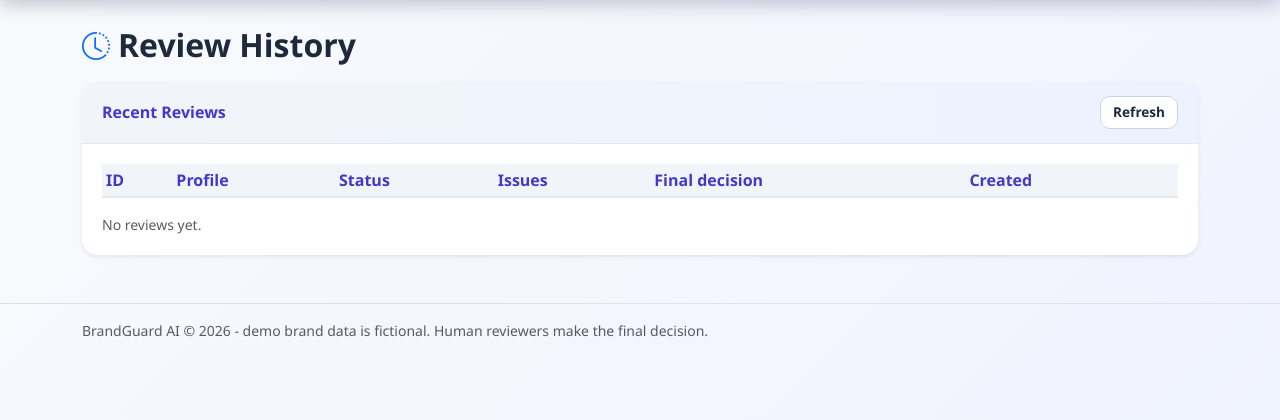
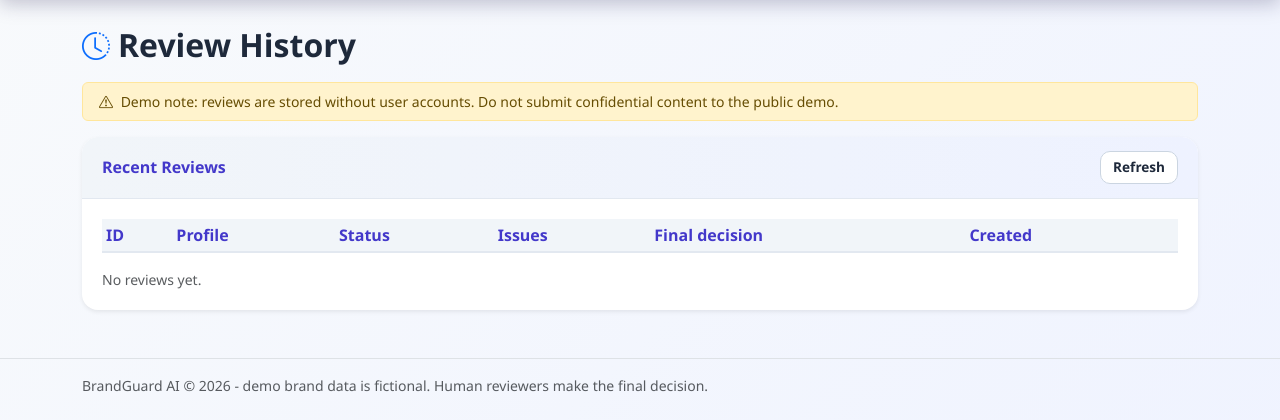
Before and after one commit to akshita-97/brandguard-ai, a Flask app: page /history in a window 1280 px wide. Shown: the part 64-484 px from the top of the page. Run offline with Flask 3, Linux system fonts and the light colour scheme; data comes from the database, SQL or seed files in the repository; data that the repository does not hold is empty.

Commit message:
Add privacy note to history page

```diff
--- a/FlaskWebProject1/templates/history.html
+++ b/FlaskWebProject1/templates/history.html
@@ -4,6 +4,10 @@
 <div class="d-flex align-items-center mb-3">
   <i class="bi bi-clock-history fs-3 text-primary me-2"></i>
   <h2 class="mb-0 fw-bold">Review History</h2>
+</div>
+<div class="alert alert-warning small py-2" role="alert">
+  <i class="bi bi-exclamation-triangle me-1"></i>
+  Demo note: reviews are stored without user accounts. Do not submit confidential content to the public demo.
 </div>
 <div class="card shadow-sm">
   <div class="card-header fw-semibold d-flex justify-content-between align-items-center">
```
